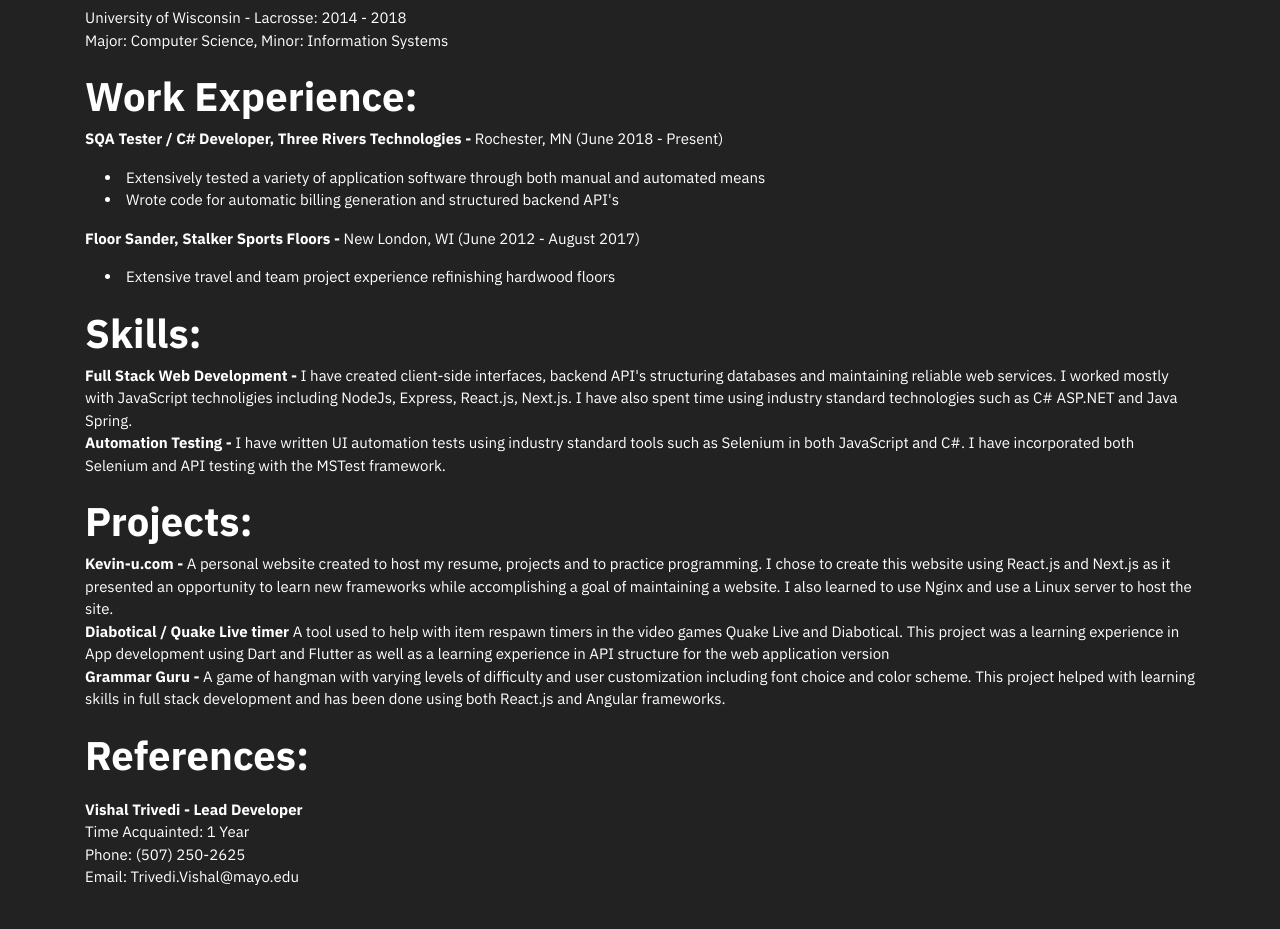
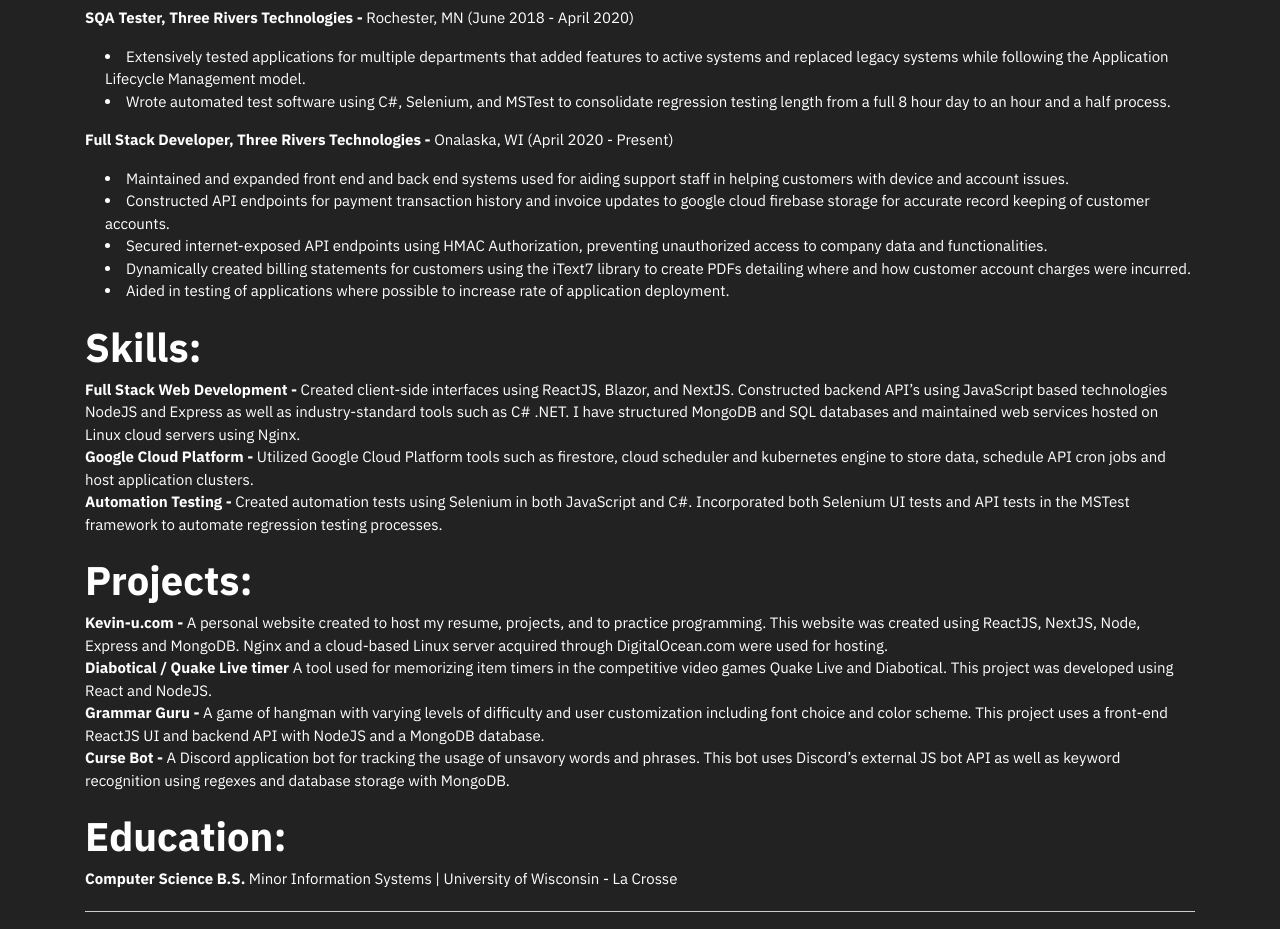
Before and after one commit to motocru/kevinu, a Next.js app: page /resume in a window 1280 px wide. Shown: the part 485-1414 px from the top of the page. Built offline with nearby package versions, Linux system fonts and the light colour scheme.

Commit message:
updated site information

```diff
--- a/pages/resume.js
+++ b/pages/resume.js
@@ -8,66 +8,58 @@
     </Head>
     <div>
       <h1>Resume</h1>
-      <h4><i>My work Resume</i></h4>
+      <h4><i>My professional Resume</i></h4>
       <hr />
       <div className="centered">
         <h1><strong>Kevin J. Urban</strong></h1>
-        <h3>3625 41st. St. NW Apt #222, Rochester, MN 55901</h3>
+        <h3>3007 North Court, Onalaska, WI 54650</h3>
         <h3>(920) 224-4375 | urban.kevi@gmail.com</h3>
         <h3>github.com/motocru | kevin-u.com | www.linkedin.com/in/kevin-u/</h3>
       </div>
       <div>
-        <h2><strong>Education:</strong></h2>
-        <p>University of Wisconsin - Lacrosse: 2014 - 2018<br />
-        Major: Computer Science, Minor: Information Systems</p>
-      </div>
-      <div>
         <h2><strong>Work Experience:</strong></h2>
-        <p><strong>SQA Tester / C# Developer, Three Rivers Technologies - </strong> Rochester, MN (June 2018 - Present)</p>
+        <p><strong>SQA Tester, Three Rivers Technologies - </strong> Rochester, MN (June 2018 - April 2020)</p>
         <ul style={{listStylePosition: 'inside', marginLeft: '20px'}}>
-          <li>Extensively tested a variety of application software through both manual and automated means</li>
-          <li>Wrote code for automatic billing generation and structured backend API's</li>
+          <li>Extensively tested applications for multiple departments that added features to active
+            systems and replaced legacy systems while following the Application Lifecycle Management model.</li>
+          <li>Wrote automated test software using C#, Selenium, and MSTest to consolidate regression testing
+            length from a full 8 hour day to an hour and a half process.</li>
         </ul>
-        <p><strong>Floor Sander, Stalker Sports Floors - </strong> New London, WI (June 2012 - August 2017)</p>
+        <p><strong>Full Stack Developer, Three Rivers Technologies - </strong> Onalaska, WI (April 2020 - Present)</p>
         <ul style={{listStylePosition: 'inside', marginLeft: '20px'}}>
-          <li>Extensive travel and team project experience refinishing hardwood floors</li>
+          <li>Maintained and expanded front end and back end systems used for aiding support staff in helping customers with device and account issues.</li>
+          <li>Constructed API endpoints for payment transaction history and invoice updates to google cloud firebase storage for accurate record keeping of customer accounts.</li>
+          <li>Secured internet-exposed API endpoints using HMAC Authorization, preventing unauthorized access to company data and functionalities.</li>
+          <li>Dynamically created billing statements for customers using the iText7 library to create PDFs detailing where and how customer account charges were incurred.</li>
+          <li>Aided in testing of applications where possible to increase rate of application deployment.</li>
         </ul>
       </div>
       <div>
         <h2><strong>Skills:</strong></h2>
-        <p><strong>Full Stack Web Development - </strong>I have created client-side interfaces, backend API's structuring
-        databases and maintaining reliable web services. I worked mostly with JavaScript technoligies including NodeJs, Express,
-        React.js, Next.js. I have also spent time using industry standard technologies such as C# ASP.NET and Java Spring.<br />
-        <strong>Automation Testing - </strong>I have written UI automation tests using industry standard tools such as Selenium
-        in both JavaScript and C#. I have incorporated both Selenium and API testing with the MSTest framework. </p>
+        <p><strong>Full Stack Web Development - </strong>Created client-side interfaces using ReactJS, Blazor, and NextJS. Constructed backend API’s
+        using JavaScript based technologies NodeJS and Express as well as industry-standard tools such as C# .NET. I have structured
+        MongoDB and SQL databases and maintained web services hosted on Linux cloud servers using Nginx.<br />
+         <strong>Google Cloud Platform - </strong>Utilized Google Cloud Platform tools such as firestore, cloud scheduler
+         and kubernetes engine to store data, schedule API cron jobs and host application clusters.<br />
+        <strong>Automation Testing - </strong>Created automation tests using Selenium in both JavaScript and C#. Incorporated both Selenium UI tests
+        and API tests in the MSTest framework to automate regression testing processes.</p>
       </div>
       <div>
         <h2><strong>Projects:</strong></h2>
-        <p><strong>Kevin-u.com - </strong> A personal website created to host my resume, projects
-        and to practice programming. I chose to create this website using React.js and Next.js
-        as it presented an opportunity to learn new frameworks while accomplishing a goal of
-        maintaining a website. I also learned to use Nginx and use a Linux server to host the site.<br />
-        <strong>Diabotical / Quake Live timer</strong> A tool used to help with item respawn timers
-        in the video games Quake Live and Diabotical. This project was a learning experience in App development using
-        Dart and Flutter as well as a learning experience in API structure for the web application version <br />
-        <strong>Grammar Guru - </strong> A game of hangman with varying levels of difficulty
-        and user customization including font choice and color scheme. This project helped with
-        learning skills in full stack development and has been done using both React.js and Angular frameworks.</p>
+        <p><strong>Kevin-u.com - </strong> A personal website created to host my resume, projects, and to practice programming.
+        This website was created using ReactJS, NextJS, Node, Express and MongoDB.
+        Nginx and a cloud-based Linux server acquired through DigitalOcean.com were used for hosting.<br />
+        <strong>Diabotical / Quake Live timer</strong> A tool used for memorizing item timers in the competitive video games
+        Quake Live and Diabotical. This project was developed using React and NodeJS. <br />
+        <strong>Grammar Guru - </strong> A game of hangman with varying levels of difficulty and user customization
+        including font choice and color scheme. This project uses a front-end ReactJS UI and backend API with NodeJS and a MongoDB database. <br />
+        <strong>Curse Bot - </strong> A Discord application bot for tracking the usage of unsavory words and phrases.
+        This bot uses Discord’s external JS bot API as well as keyword recognition using regexes and database storage with MongoDB.
+        </p>
       </div>
       <div>
-        <h2><strong>References:</strong></h2>
-        <div>
-          <p><strong>Vishal Trivedi - Lead Developer</strong><br />
-          Time Acquainted: 1 Year<br />
-          Phone: (507) 250-2625<br />
-          Email: Trivedi.Vishal@mayo.edu
-          </p><br />
-          <p><strong>Nathan Jones - Developer</strong><br/>
-          Time acquainted: 8 months<br/>
-          Phone: (507) 244-0230<br/>
-          Email: Jones.Nate@mayo.edu
-          </p>
-        </div>
+        <h2><strong>Education:</strong></h2>
+        <p><strong>Computer Science B.S. </strong>Minor Information Systems | University of Wisconsin - La Crosse</p>
       </div>
       <hr/>
       <h4>A .PDF version of my Resume can be found here: <a href="/Resume.pdf" target="_blank">PDF</a></h4>
```
Also changed, not shown: pages/about.js (+4 -4 lines), pages/projects.js (+14 -16 lines), 1 other file (tests, documents, lock files or other folders).
